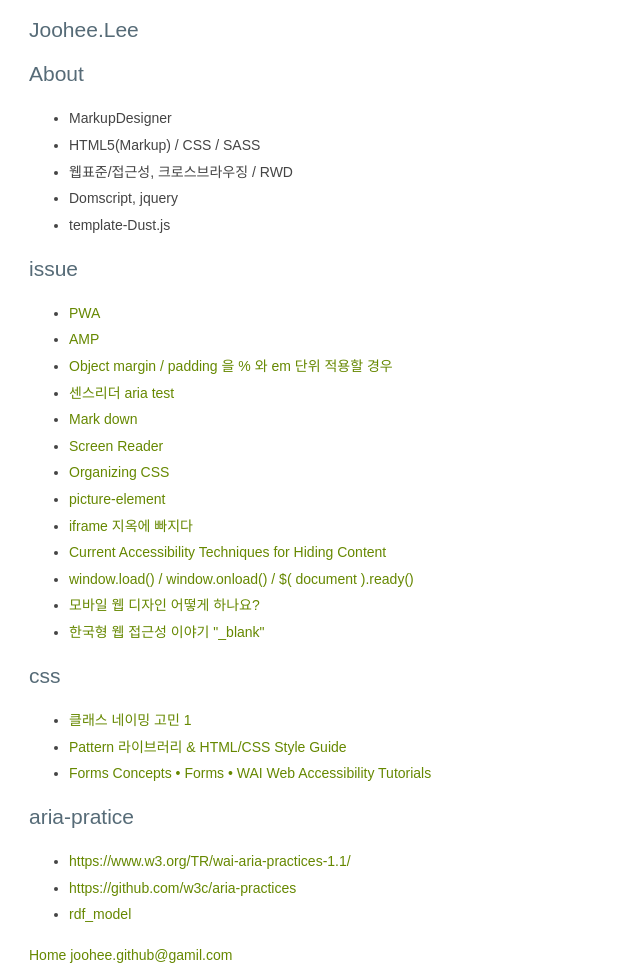
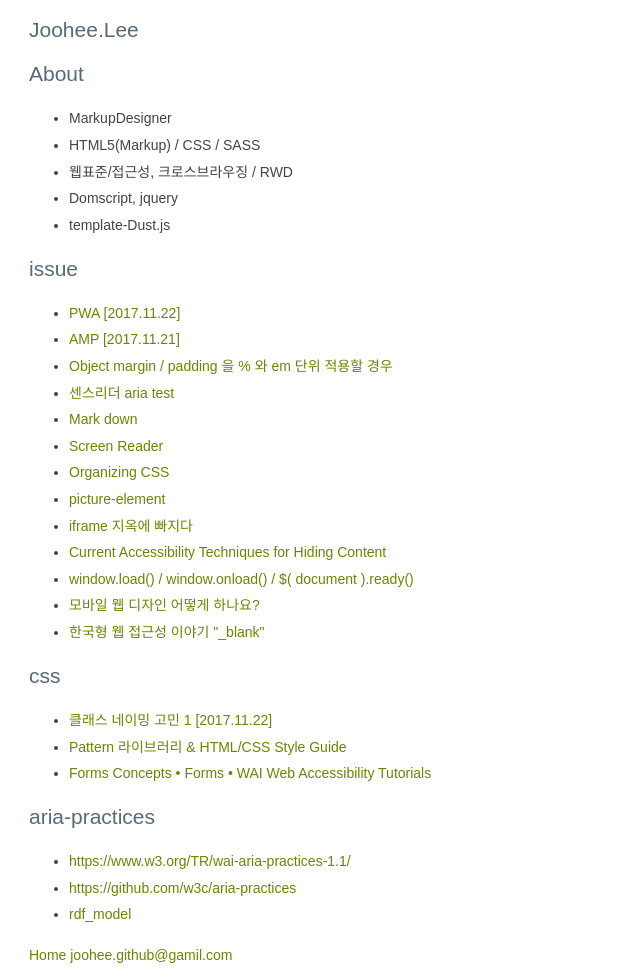
Before and after one commit to joohee-lee/joohee-lee.github.io, a Jekyll site: the page built from index.html, in a window 1280 px wide. Shown: the whole page, without its empty margins (0-640 px from the left). Built offline with Jekyll 4.4.1, drawn with Linux system fonts in a browser that asks for light colours.

Commit message:
내용 변경 적용

```diff
--- a/_posts/2017-11-21-issue_11.md
+++ b/_posts/2017-11-21-issue_11.md
@@ -1,21 +1,23 @@
 ---
 layout : post
-title : 클래스 네이밍 고민 1
+title : 클래스 네이밍 고민 1 [2017.11.22]
 categories:
 - css
 ---
 
 
-# 컴포넌트 클래스 네이밍
+# 컴포넌트 클래스 네이밍 -- 고민 1
 
-# Naming Rule
+
+# Naming Rule 설계
+
     1. dldld
     2. dldld
 
 ## 참고 "https://material.io/components/"
 
 
-  #LIST
+# LIST
 
     ## basic
 
--- a/_posts/2017-11-21-issue_12.md
+++ b/_posts/2017-11-21-issue_12.md
@@ -1,12 +1,13 @@
 ---
 layout : post
-title : AMP
+title : AMP [2017.11.21]
 categories:
 - issue
 ---
 
 
-# AMP란 ? / 모바일 웹사이트에 구글 AMP 적용하기
+# AMP란 ?
+    모바일 웹사이트에 구글 AMP 적용하기
 
 ## AMP HTML (Accelerated Mobile Pages HTML)
 
--- a/_posts/2017-11-22-issue_13.md
+++ b/_posts/2017-11-22-issue_13.md
@@ -1,6 +1,6 @@
 ---
 layout : post
-title : PWA
+title : PWA [2017.11.22]
 categories:
 - issue
 ---
--- a/index.html
+++ b/index.html
@@ -31,7 +31,7 @@
 </ul>
 
 
-<h2>aria-pratice</h2>
+<h2>aria-practices</h2>
 	<ul>
 		<li><a href="https://www.w3.org/TR/wai-aria-practices-1.1/" target="_blank">https://www.w3.org/TR/wai-aria-practices-1.1/</a></li>
 		<li><a href="https://github.com/w3c/aria-practices" target="_blank">https://github.com/w3c/aria-practices</a></li>
```
